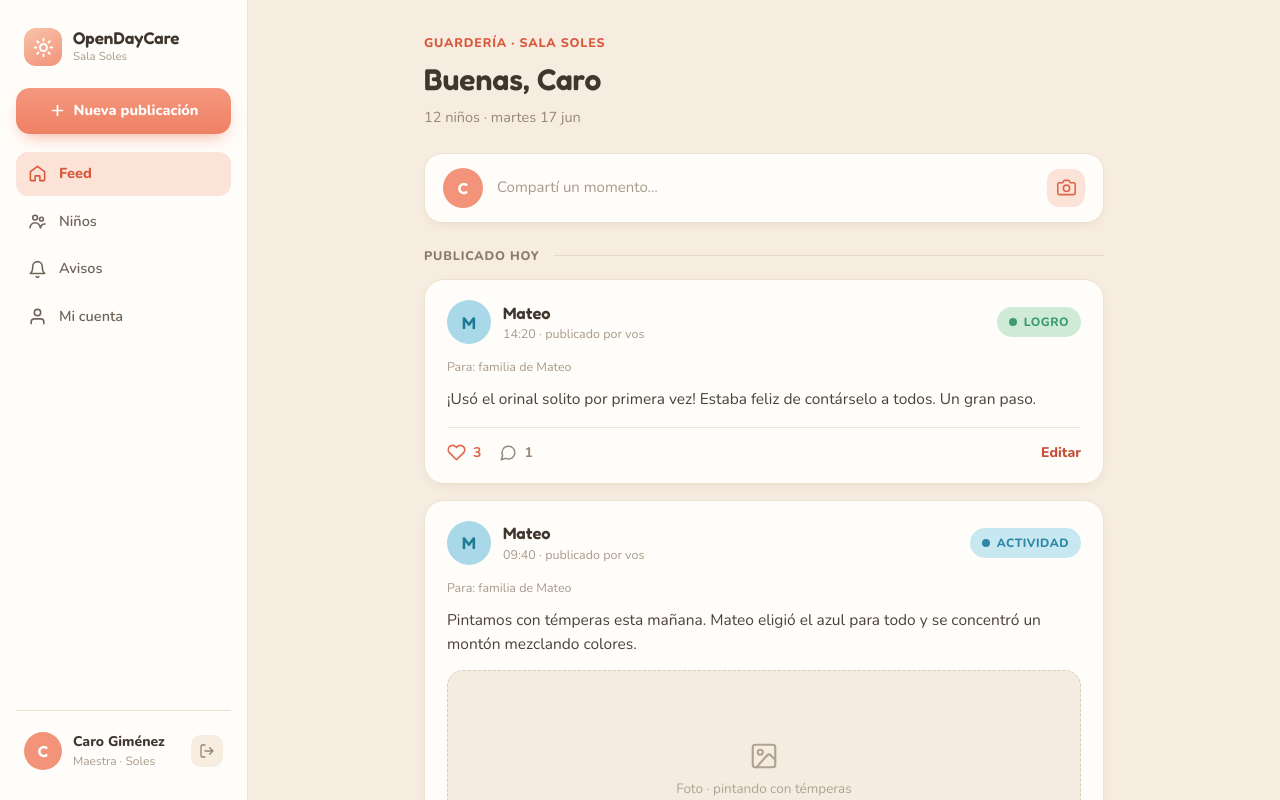
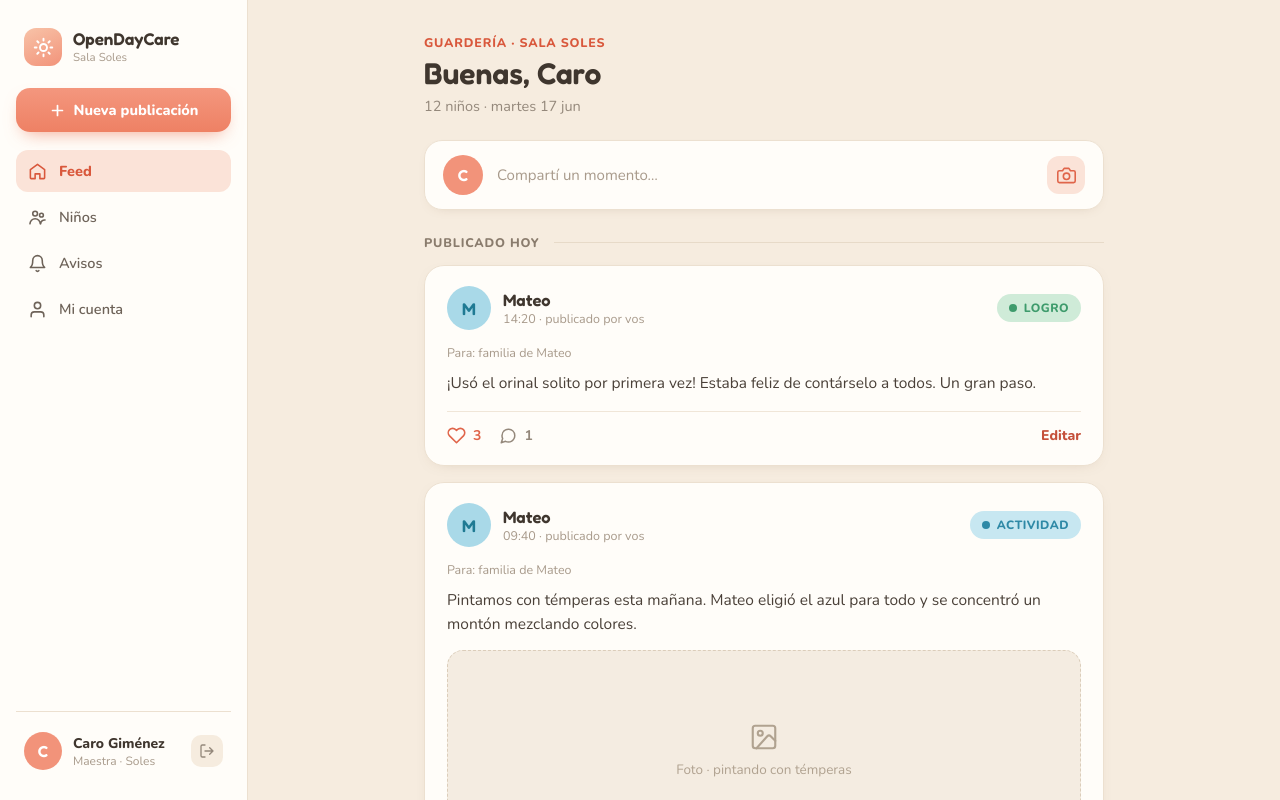
Before and after one commit to WilsonJohnJ/open-daycare, a Next.js app: page / in a window 1280 px wide. Built offline with nearby package versions, Linux system fonts and the light colour scheme.

Commit message:
Add line-height to body and adjust useLikes hook for localStorage reading

```diff
--- a/app/globals.css
+++ b/app/globals.css
@@ -35,6 +35,7 @@ body {
   background-color: var(--color-canvas);
   color: var(--color-ink);
   font-family: var(--font-sans);
+  line-height: normal;
   -webkit-font-smoothing: antialiased;
 }
 
--- a/components/feed-view.tsx
+++ b/components/feed-view.tsx
@@ -45,6 +45,11 @@ function useLikes() {
     const storedLikedPosts = readLikedPosts();
     if (Object.keys(storedLikedPosts).length === 0) return;
 
+    // The spec requires reading localStorage from an effect, never during the
+    // initial render, so the server and client first paint the same counts and
+    // React never reports a hydration mismatch. That deliberate post-hydration
+    // setState is what this rule flags.
+    // eslint-disable-next-line react-hooks/set-state-in-effect
     setLikedPosts(storedLikedPosts);
   }, []);
 
```
